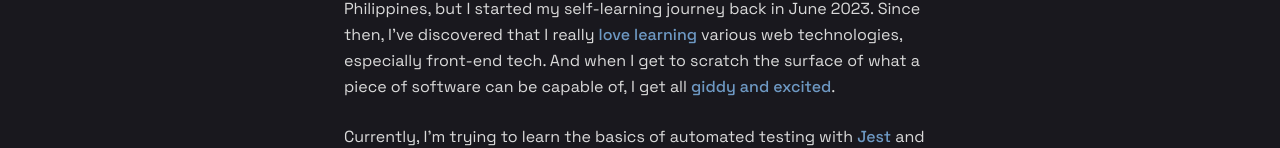
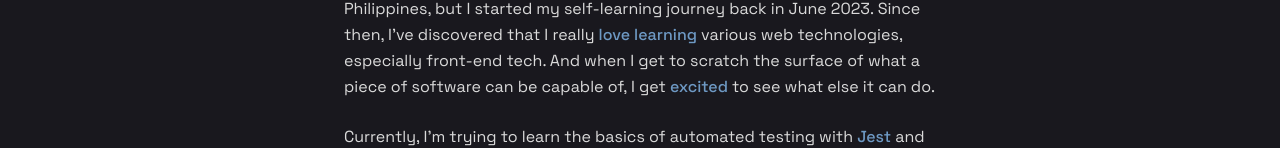
Before and after one commit to jdichh/portfolio-next, a Next.js app: page / in a window 1280 px wide. Shown: the part 658-806 px from the top of the page. Built offline with nearby package versions, Linux system fonts and the light colour scheme.

Commit message:
updated 1st paragraph; about section

```diff
--- a/src/components/about.tsx
+++ b/src/components/about.tsx
@@ -18,8 +18,8 @@ export default function About() {
         Since then, I've discovered that I really{" "}
         <span className="text-[#6E99C4] font-medium">love learning</span>{" "}
         various web technologies, especially front-end tech. And when I get to scratch the surface of what
-        a piece of software can be capable of, I get all{" "}
-        <span className="text-[#6E99C4] font-medium">giddy and excited</span>.
+        a piece of software can be capable of, I get {" "}
+        <span className="text-[#6E99C4] font-medium">excited</span> to see what else it can do.
       </p>
       {/* I'll use GitHub API soon. */}
       <p className="mb-6">
```
Also changed, not shown: 1 other file (tests, documents, lock files or other folders).
